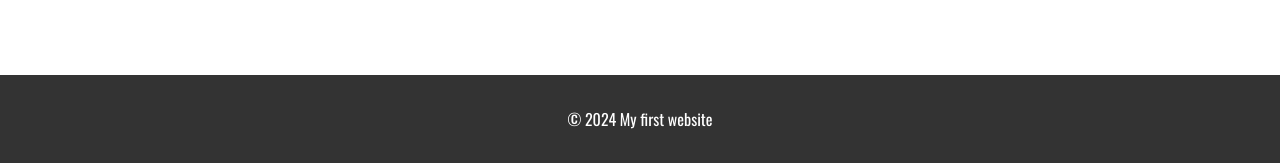
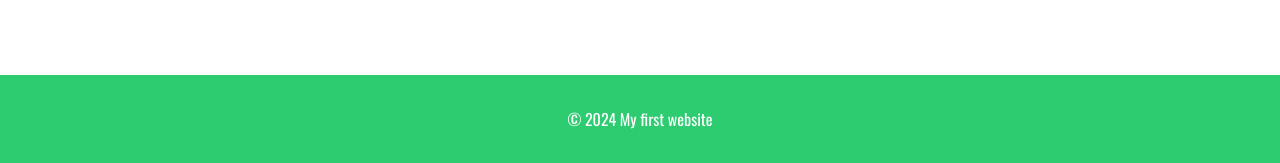
Before and after one commit to hectorjamaica/HectorS-Portfolio, a plain HTML site: page Contact.html in a window 1280 px wide. Shown: the part 637-800 px from the top of the page. Drawn offline with nearby package versions, Linux system fonts and the light colour scheme; a web font is replaced by a local one.

Commit message:
Contact.html

```diff
--- a/Contact.html
+++ b/Contact.html
@@ -142,7 +142,7 @@ main {
 footer {
     font-family: "Oswald", sans-serif;
     /* Color de fondo del pie de página */
-    background-color: #333;
+    background-color: #2ECC71;
     /* Color del texto en el pie de página */
     color: #fff;
     /* Alineación del texto en el centro */
```
